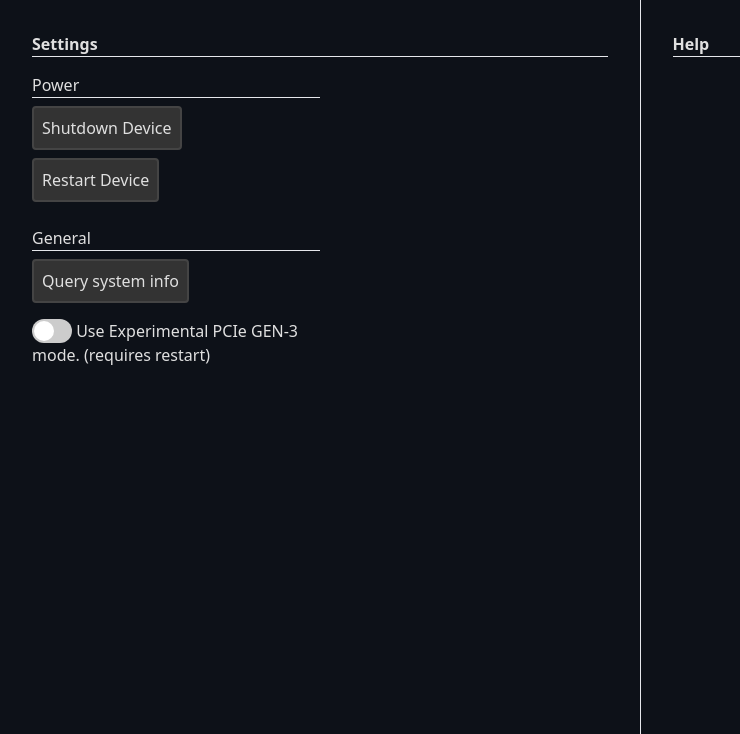
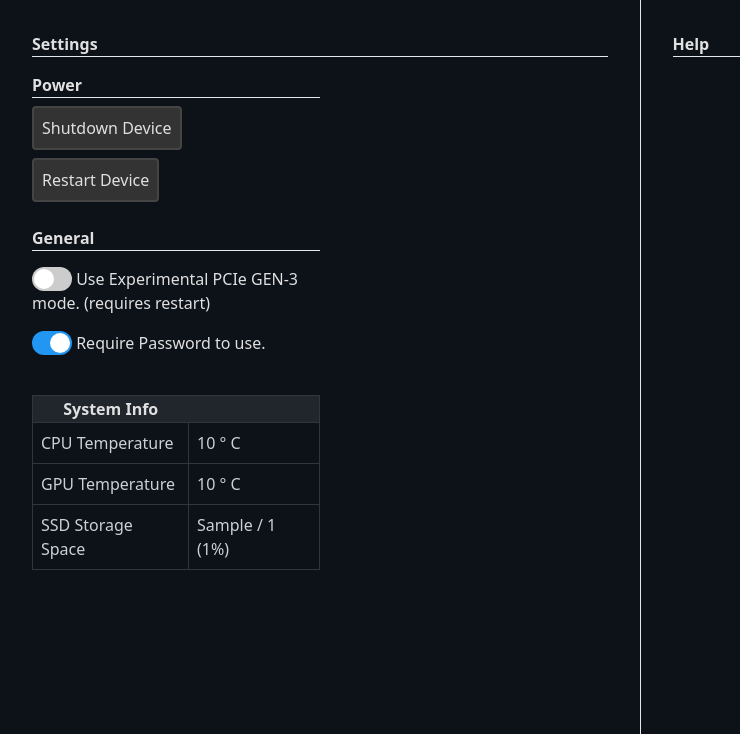
Before and after one commit to tlstommy/skydrive, a Flask app: template templates/settings.html in a window 1280 px wide. Shown: the part 66-800 px from the top of the page, without its empty margins (0-740 px from the left). Run offline with Flask 3, Linux system fonts and the light colour scheme; the template is opened without the code that fills it: most values are stand-ins (such as "Sample title", 1, 10 or a date in 2020); style sheets or scripts are compiled from the project's sources; parts of the project's set-up code (start-up, migrations or seed data) failed here and were passed over.

Commit message:
working on password

```diff
--- a/app/routes.py
+++ b/app/routes.py
@@ -1,6 +1,8 @@
-from app import app
+from app import app,auth
 from app.file_handler import FileHandler
-from flask import render_template, jsonify, request, send_from_directory,make_response
+from flask import render_template, jsonify, request, send_from_directory,make_response,flash
+from flask_httpauth import HTTPBasicAuth
+from functools import wraps
 from werkzeug.utils import secure_filename
 import urllib.parse
 import os,subprocess,json
@@ -10,26 +12,65 @@ import os,subprocess,json
 file_handler = FileHandler(app.config['DEVICE_FILES_FOLDER'])
 
 PATH = os.path.dirname(os.path.dirname(__file__))
+
+
+
+users = {
+    "admin": generate_password_hash("password")
+}
+
+@auth.verify_password
+def verify_password(username, password):
+    if username in users:
+        return check_password_hash(users[username], password)
+    return False
+
+
+def conditional_auth(f):
+    @wraps(f)
+    def decorated_function(*args, **kwargs):
+        if app.config['REQUIRE_AUTH']:
+            return auth.login_required(f)(*args, **kwargs)
+        return f(*args, **kwargs)
+    return decorated_function
+
 print("PATH:  ",PATH)
-def load_settings_pcie_mode():
+def load_settings():
 
     with open(os.path.join(PATH,"config/settings.json")) as jf:
         settings_data = json.load(jf)
 
         print(settings_data.get("pcie_gen3_mode"))
-        return settings_data.get("pcie_gen3_mode")
+        return [settings_data.get("pcie_gen3_mode"),settings_data.get("require_pass")]
 
 
 
-def saveSettings(use_gen3):
-    jsonStr = {
-        "pcie_gen3_mode": use_gen3,
-    }
-    with open(os.path.join(PATH,"config/settings.json"), "w") as f:
-        json.dump(jsonStr, f)
+def save_settings(use_gen3=None,reqPass=None):
+    settings_file = os.path.join(PATH, "config/settings.json")
+    # Load existing settings
+    if os.path.exists(settings_file):
+        with open(settings_file, "r") as f:
+            settings_data = json.load(f)
+    else:
+        settings_data = {}
+
+    # Update settings based on provided parameters
+    if use_gen3 is not None:
+        settings_data["pcie_gen3_mode"] = use_gen3
+    if reqPass is not None:
+        settings_data["require_pass"] = reqPass
+
+    # Save updated settings
+    with open(settings_file, "w") as f:
+        json.dump(settings_data, f, indent=4)
 
 
-
+def size(size):
+    for unit in ("", "K", "M", "G", "T"):
+        if abs(size) < 1024.0:
+            return f"{size:3.1f}{unit}B"
+        size /= 1024.0
+    return "null"
 
 
 
@@ -161,36 +202,67 @@ def settings():
         print('shutting down')
         os.system("sudo shutdown")
 
+    cpu_temp = int(subprocess.check_output('cat /sys/class/thermal/thermal_zone0/temp', shell=True, text=True))/1000
+    gpu_temp = subprocess.check_output('vcgencmd measure_temp', shell=True, text=True).replace("temp=","").replace("'C","")
+    storage_array = subprocess.check_output("df /mnt/nvme | awk -F ' ' '{print $3}{print $4}' | tail -n 2", shell=True, text=True).split("\n")
 
-    if(request.form.get('settings-general') == 'get-info'):
-        print("Get info ran!")
+    #* 1000 for 1kb block size
+    bytes_used = int(storage_array[0]) * 1000
+    bytes_available = int(storage_array[1]) * 1000
+    bytes_total = bytes_available + bytes_used
 
-        cpu_temp = subprocess.check_output('vcgencmd measure_temp', shell=True, text=True)
+    print(bytes_total)
 
-
-        print(cpu_temp)
+    print(storage_array)
 
 
 
 
-    return render_template("settings.html")
 
-@app.route("/get_pcie_mode", methods=['GET'])
-def get_pcie_mode():
+    return render_template("settings.html",cpuTemp = cpu_temp, gpuTemp = gpu_temp, usedBytes=size(int(storage_array[0]) * 1000),totalBytes=size(int(bytes_total)),usagePercent=round((bytes_used/bytes_total)* 100,2))
+
+@app.route("/get_settings", methods=['GET'])
+def get_settings():
     # Ensure to return a boolean value
-    return jsonify({"pcie-gen3-mode": load_settings_pcie_mode()})
+    return jsonify({"pcie-gen3-mode": load_settings()[0],"require-pass": load_settings()[1],})
 
-@app.route("/set_pcie_mode", methods=['POST'])
-def set_pcie_mode():
-    useGen3 = request.form.get('mode') == 'true'  # Convert string to boolean
-    saveSettings(useGen3)
-    return jsonify({"pcie-gen3-mode": useGen3})
+@app.route("/set_settings", methods=['POST'])
+def set_settings():
+    print(request.form)
 
+    # Check if 'pcieMode' is present in the request and handle it
+    if 'pcieMode' in request.form:
+        useGen3 = request.form.get('pcieMode') == 'true'
+        print("PCIe Mode:", useGen3)
+        save_settings(use_gen3=useGen3)
+
+        if useGen3:
+            print("Enabling Gen 3")
+            subprocess.run(["sudo", "sed", "-i", "s/dtparam=pciex1/dtparam=pciex1_gen=3/", "/boot/firmware/config.txt"], check=True)
+        else:
+            print("Enabling Gen 1")
+            subprocess.run(["sudo", "sed", "-i", "s/dtparam=pciex1_gen=3/dtparam=pciex1/", "/boot/firmware/config.txt"], check=True)
+
+    # Check if 'passmode' is present in the request and handle it by changing settings file
+    if 'passmode' in request.form:
+        reqPass = request.form.get('passmode') == 'true'
+        print("Require Password:", reqPass)
+        save_settings(reqPass=reqPass)
+
+
+
+    response_data = {
+        "pcie-gen3-mode": 'pcieMode' in request.form and request.form.get('pcieMode') == 'true',
+        "require-pass": 'passMode' in request.form and request.form.get('passMode') == 'true'
+    }
+    return jsonify(response_data)
 
 
 
 #home
 @app.route("/", methods=['GET'])
+
+@conditional_auth
 def index():
     files = file_handler.get_file_list()
     return render_template("index.html", file_list=files)
--- a/config/settings.json
+++ b/config/settings.json
@@ -1 +1,4 @@
-{"pcie_gen3_mode": false}
+{
+    "pcie_gen3_mode": false,
+    "require_pass": true
+}
--- a/requirements.txt
+++ b/requirements.txt
@@ -1,6 +1,7 @@
 blinker==1.7.0
 click==8.1.7
 Flask==3.0.2
+Flask-HTTPAuth==4.8.0
 gunicorn==21.2.0
 hurry==1.1
 hurry.filesize==0.9
--- a/static/src/theme.css
+++ b/static/src/theme.css
@@ -15,7 +15,8 @@ body {
   padding: 16px;
 }
 
-  header h1, header a {
+header h1,
+header a {
   color: #e0e0e0;
   /* Light text */
 }
@@ -38,11 +39,17 @@ body {
   margin: 16px 0;
 }
 
-  text{
+text {
   color: #e0e0e0;
 }
 
-  input, button, #uploadButton, #downloadButton, #deleteButton, #downloadButtonMulti, #deleteButtonMulti {
+input,
+button,
+#uploadButton,
+#downloadButton,
+#deleteButton,
+#downloadButtonMulti,
+#deleteButtonMulti {
   background-color: #333;
   /* Darker elements background */
   color: #e0e0e0;
@@ -56,12 +63,17 @@ body {
   /* Rounded corners */
 }
 
-  #uploadButton{
+#uploadButton {
   width: 100%;
   /* Full width inputs and buttons */
 }
 
-  button:hover, #uploadButton:hover,#downloadButton:hover, #deleteButton:hover, #downloadButtonMulti:hover, #deleteButtonMulti:hover {
+button:hover,
+#uploadButton:hover,
+#downloadButton:hover,
+#deleteButton:hover,
+#downloadButtonMulti:hover,
+#deleteButtonMulti:hover {
   background-color: #555;
   /* Lighter background on hover */
   border: 1px solid #fff;
@@ -79,13 +91,14 @@ body {
 
 /* Table header */
 
-  .table-header table, .scrollable-table-body table {
+.table-header table,
+.scrollable-table-body table {
   width: 100%;
   background-color: #212121;
   table-layout: fixed;
 }
 
-  #tableheader-head{
+#tableheader-head {
   background-color: #333;
 }
 
@@ -145,3 +158,86 @@ body {
 .flex-item {
   flex-grow: 2;
 }
+
+.switch {
+  margin-top: 1em;
+  position: relative;
+  display: inline-block;
+  width: 40px;
+  height: 24px;
+}
+
+.switch input {
+  opacity: 0;
+  width: 0;
+  height: 0;
+}
+
+.slider {
+  position: absolute;
+  cursor: pointer;
+  top: 0;
+  left: 0;
+  right: 0;
+  bottom: 0;
+  background-color: #ccc;
+  -webkit-transition: .4s;
+  transition: .4s;
+}
+
+.slider:before {
+  position: absolute;
+  content: "";
+  height: 20px;
+  width: 20px;
+  left: 2px;
+  bottom: 2px;
+  background-color: white;
+  -webkit-transition: .4s;
+  transition: .4s;
+}
+
+input:checked+.slider {
+  background-color: #2196F3;
+}
+
+input:focus+.slider {
+  box-shadow: 0 0 1px #2196F3;
+}
+
+input:checked+.slider:before {
+  -webkit-transform: translateX(16px);
+  -ms-transform: translateX(16px);
+  transform: translateX(16px);
+}
+
+.slider.round {
+  border-radius: 24px;
+}
+
+.slider.round:before {
+  border-radius: 50%;
+}
+
+
+.table-stat {
+  width: 100%;
+  border-collapse: collapse;
+  margin-top: 1em;
+  border: 1px solid #30363d;
+}
+
+ .table-stat td {
+  border: 1px solid #30363d;
+  /* Dark borders for contrast */
+  padding: 8px;
+  text-align: left;
+  color: #c9d1d9;
+  /* Light gray text */
+}
+
+.table-stat th {
+  background-color: #21262d;
+  border-bottom: 1px solid #30363d;
+  /* Slightly darker header background */
+}
--- a/templates/settings.html
+++ b/templates/settings.html
@@ -13,58 +13,7 @@
         body {background-color: #0d1118;}
 
 
-        .switch {
-            margin-top: 1em;
-            position: relative;
-            display: inline-block;
-            width: 40px;
-            height: 24px;
-        }
-        .switch input {
-            opacity: 0;
-            width: 0;
-            height: 0;
-        }
-        .slider {
-            position: absolute;
-            cursor: pointer;
-            top: 0;
-            left: 0;
-            right: 0;
-            bottom: 0;
-            background-color: #ccc;
-            -webkit-transition: .4s;
-            transition: .4s;
-        }
-        .slider:before {
-            position: absolute;
-            content: "";
-            height: 20px;
-            width: 20px;
-            left: 2px;
-            bottom: 2px;
-            background-color: white;
-            -webkit-transition: .4s;
-            transition: .4s;
-        }
-        input:checked + .slider {
-            background-color: #2196F3;
-        }
-        input:focus + .slider {
-            box-shadow: 0 0 1px #2196F3;
-        }
-        input:checked + .slider:before {
-            -webkit-transform: translateX(16px);
-            -ms-transform: translateX(16px);
-            transform: translateX(16px);
-        }
 
-        .slider.round {
-            border-radius: 24px;
-        }
-        .slider.round:before {
-            border-radius: 50%;
-        }
     </style>
 
 
@@ -88,7 +37,7 @@
                 <form method="post" enctype=multipart/form-data id="settings-form">
 
                     <div class='w-1/2'>
-                        <h3 >Power</h3>
+                        <b>Power</b>
                         <hr>
                         <div>
                             <button class="border-2 p-2 mt-2 mr-4" id="powerButtonShutdown" type="submit" name="settings-power-shutdown" value="shutdown">
@@ -101,21 +50,52 @@
                     </div>
                     <br>
                     <div class='w-1/2'>
-                        <h3 >General</h3>
+                        <b>General</b>
                         <hr>
                         <div>
-                            <button class="border-2 p-2 mt-2 mr-4" id="query_info" type="submit" name="settings-general" value="get-info">
-                                Query system info
-                            </button>
-                            <br>
                             <div>
                                 <label class="switch">
-                                    <input type="checkbox" id="pcie_toggle_switch" name="adjust_ar" value="true" {{ useGen3Mode }}>
+                                    <input type="checkbox" id="pcie_toggle_switch" name="pcie" value="true" {{ useGen3Mode }}>
                                     <span class="slider round"></span>
                                 </label>
                                 <label for="pcie_toggle_switch" class="form-check-label">Use Experimental PCIe GEN-3 mode. (requires restart)</label>
                             </div>
+                            <div>
+                                <label class="switch">
+                                    <input type="checkbox" id="use_password_toggle_switch" name="password_switch" value="true" {{ requirePasswordOnLogin }}>
+                                    <span class="slider round"></span>
+                                </label>
+                                <label for="use_password_toggle_switch" class="form-check-label">Require Password to use.</label>
+                            </div>
 
+                        </div>
+                        <br>
+                        <div>
+
+                            <table class="table-stat">
+                                <thead>
+                                    <tr>
+                                        <th>System Info</th>
+                                        <th></th>
+
+                                    </tr>
+                                </thead>
+                                <tbody>
+
+                                    <tr>
+                                        <td>CPU Temperature</td>
+                                        <td>{{ cpuTemp }} &#176; C</td>
+                                    </tr>
+                                    <tr>
+                                        <td>GPU Temperature</td>
+                                        <td>{{ gpuTemp }} &#176; C</td>
+                                    </tr>
+                                    <tr>
+                                        <td>SSD Storage Space</td>
+                                        <td>{{ usedBytes }} / {{ totalBytes }}  ({{ usagePercent }}%)</td>
+                                    </tr>
+                                </tbody>
+                            </table>
                         </div>
                     </div>
 
@@ -137,25 +117,42 @@
 
     <script>
         document.addEventListener('DOMContentLoaded', function() {
-            fetch('/get_pcie_mode', {
+            fetch('/get_settings', {
                 method: 'GET'
             })
             .then(response => response.json())
             .then(data => {
-                var toggleSwitch = document.getElementById('pcie_toggle_switch');
-                toggleSwitch.checked = data["pcie-gen3-mode"]; // Make sure this is a boolean
+                console.log(data)
+                var toggleSwitchPcie = document.getElementById('pcie_toggle_switch');
+                var toggleSwitchPass = document.getElementById('use_password_toggle_switch');
+                toggleSwitchPcie.checked = data["pcie-gen3-mode"];
+                toggleSwitchPass.checked = data["require-pass"];
             })
             .catch(error => {
                 console.error('Error fetching mode:', error);
             });
             document.getElementById('pcie_toggle_switch').addEventListener('change', function() {
-                var useGen3 = this.checked ? 'true' : 'false'; // Convert boolean to string
-                fetch('/set_pcie_mode', {
+                var useGen3 = this.checked ? 'true' : 'false';
+                fetch('/set_settings', {
                     method: 'POST',
                     headers: {
                         'Content-Type': 'application/x-www-form-urlencoded',
                     },
-                    body: 'mode=' + useGen3
+                    body: 'pcieMode=' + useGen3
+                })
+                .then(response => response.json())
+                .then(data => {
+                    console.log('Mode updated:', data);
+                });
+            });
+            document.getElementById('use_password_toggle_switch').addEventListener('change', function() {
+                var requrirePass = this.checked ? 'true' : 'false';
+                fetch('/set_settings', {
+                    method: 'POST',
+                    headers: {
+                        'Content-Type': 'application/x-www-form-urlencoded',
+                    },
+                    body: 'passmode=' + requrirePass
                 })
                 .then(response => response.json())
                 .then(data => {
```
Also changed, not shown: app/__init__.py (+11 -0 lines), 3 other files. Lines whose indentation alone changed are shown as unchanged.
